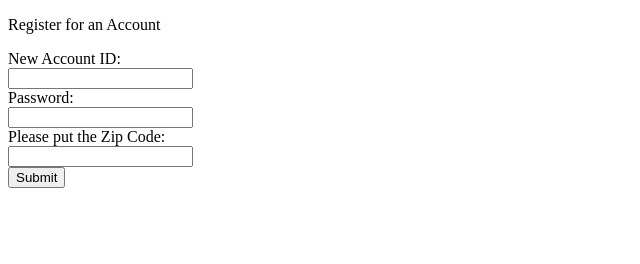
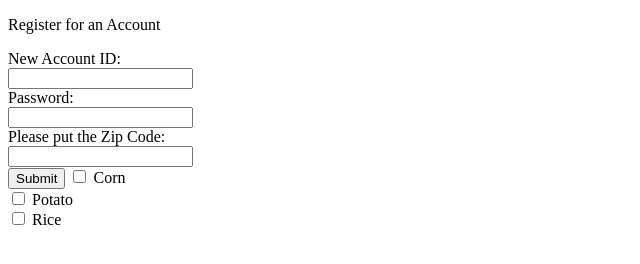
Before and after one commit to cty012/HackIllinois, a website: page website/public/views/register/index.html in a window 1280 px wide. Shown: the whole page, without its empty margins (0-640 px from the left). Drawn offline with Linux system fonts and the light colour scheme.

Commit message:
Update index.html

```diff
--- a/website/public/views/register/index.html
+++ b/website/public/views/register/index.html
@@ -14,7 +14,14 @@
       <label for="Zip_code">Please put the Zip Code:</label><br>
       <input type="text" id="Zip_code" name="Zip_code" value=""><br>
       <input type="submit" value="Submit">
-</form>
+
+      <input type="checkbox" id="corn" name="corn" value="Corn">
+      <label for="corn"> Corn</label><br>
+      <input type="checkbox" id="potato" name="potato" value="Potato">
+      <label for="potato"> Potato</label><br>
+      <input type="checkbox" id="rice" name="rice" value="Rice">
+      <label for="rice"> Rice</label><br>
+    </form>
   </body>
 
 
```
